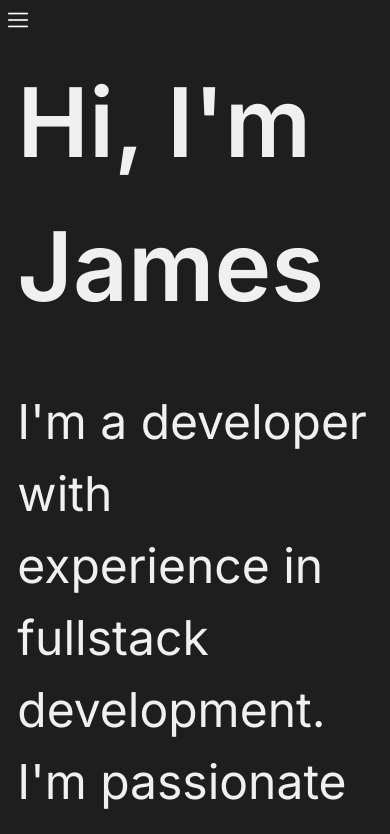
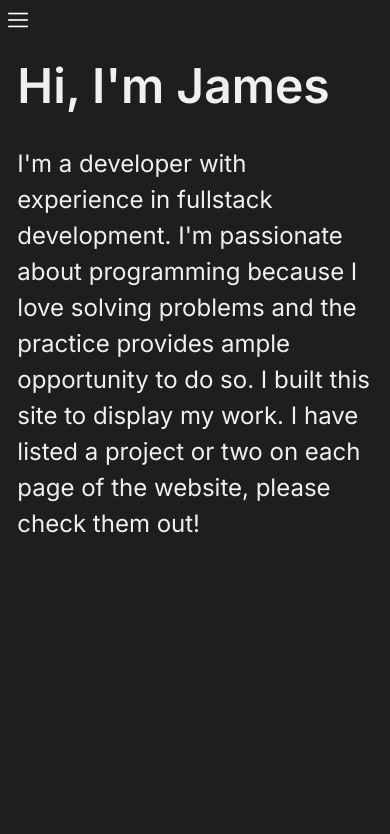
Before and after one commit to jamesdaniel3/portfolio, a React (Vite) app in the folder portfolio_client/: page / in a window 390 px wide. Shown: the top 834 px of the page. Built offline with nearby package versions, Linux system fonts and the light colour scheme.

Commit message:
added mobile sizing to the home page

```diff
--- a/portfolio_client/src/styles/home.css
+++ b/portfolio_client/src/styles/home.css
@@ -18,3 +18,13 @@
   opacity: 0;
   animation: fadeIn 1.5s ease-in-out forwards;
 }
+
+@media (max-width: 800px) {
+  .introduction .heading {
+    font-size: 3rem;
+  }
+
+  .introduction .subtext {
+    font-size: 1.5rem;
+  }
+}
```
